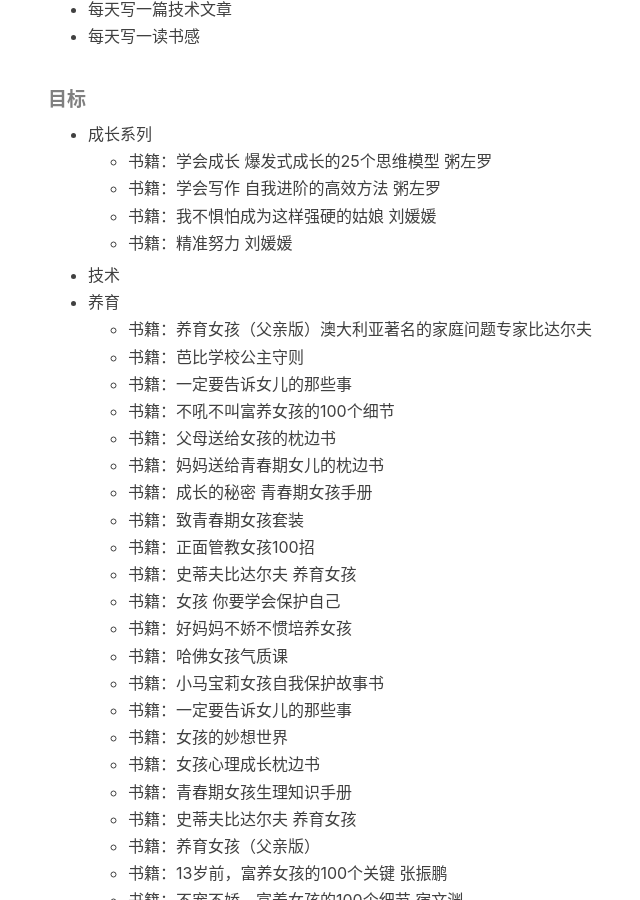
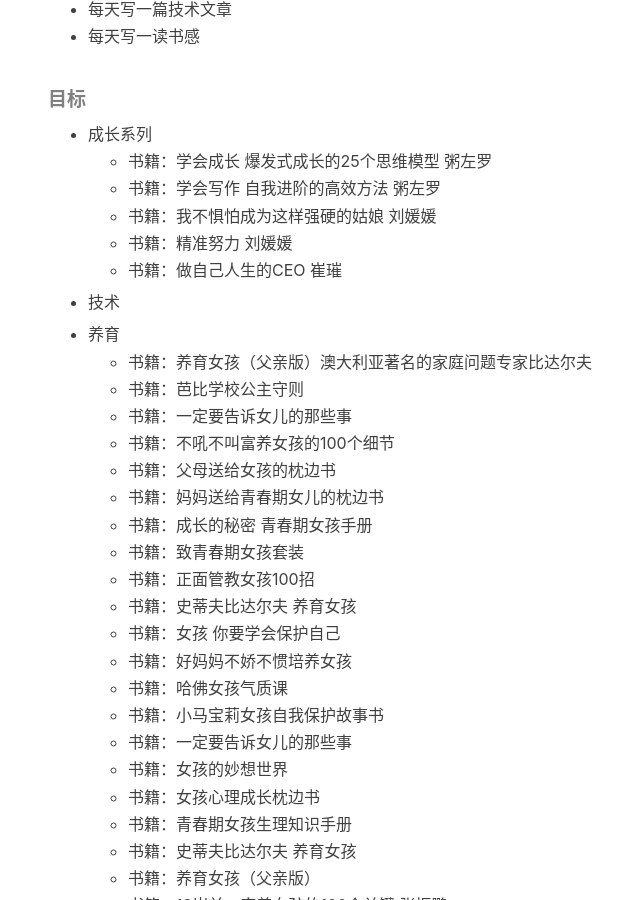
Before and after one commit to feature2018/feature2018.github.io, a Jekyll site: the page built from _posts/2021-02-01-Hi-Guys-target.md, in a window 1280 px wide and 900 px high, scrolled down 562 px. Shown: the whole window, without its empty margins (217-857 px from the left). Built offline with Jekyll 4.4.1, drawn with Linux system fonts in a browser that asks for light colours; nearby versions of some CDN libraries; our own code applies the rules of GitHub Pages for plain Markdown files; comment, search, counter and statistics services are not loaded.

Commit message:
做自己人生的CEO 崔璀

```diff
--- a/_posts/2021-02-01-Hi-Guys-target.md
+++ b/_posts/2021-02-01-Hi-Guys-target.md
@@ -11,7 +11,9 @@
   - 书籍：学会写作 自我进阶的高效方法 粥左罗
   - 书籍：我不惧怕成为这样强硬的姑娘 刘媛媛
   - 书籍：精准努力 刘媛媛
+  - 书籍：做自己人生的CEO 崔璀
 - 技术
+
 - 养育
   - 书籍：养育女孩（父亲版）澳大利亚著名的家庭问题专家比达尔夫
   - 书籍：芭比学校公主守则
```
